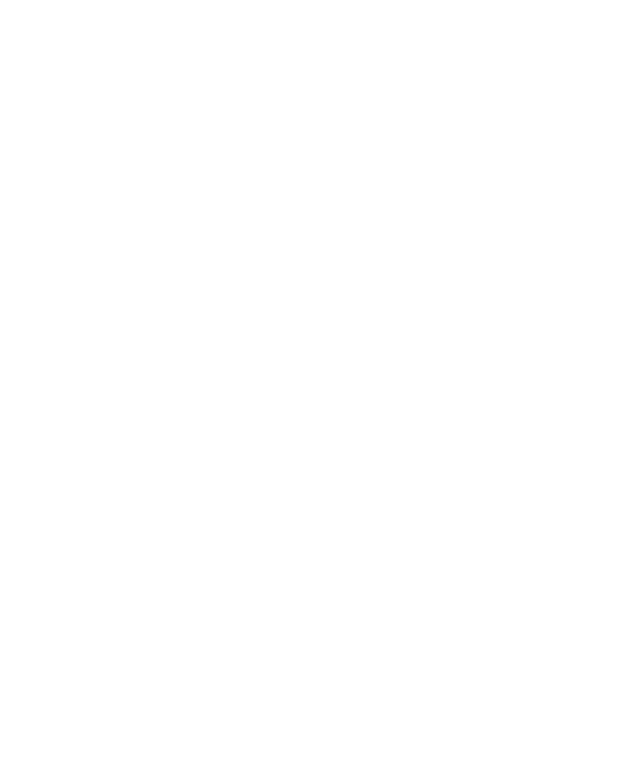
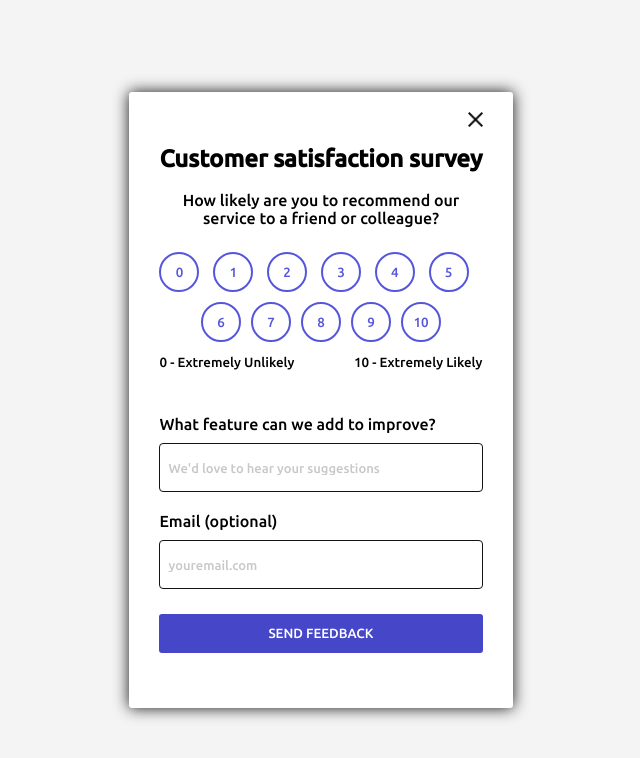
Before and after one commit to MiracleChibuike/Feedback_App, a React (Vite) app: page /Appfeedback in a window 1280 px wide. Before the commit this address had no page. Shown: the top 758 px of the page, without its empty margins (319-959 px from the left). Built offline with nearby package versions, Linux system fonts and the light colour scheme; a web font is replaced by a local one.

Commit message:
Customer Survey(App) form added

```diff
--- a/src/App.jsx
+++ b/src/App.jsx
@@ -4,6 +4,7 @@
 import Login from "./components/Login";
 import SignUp from "./components/SignUp";
 import CustomerFeedback from "./components/feedback-Forms/CustomerFeedback";
+import AppFeedback from "./components/feedback-Forms/AppFeedback";
 
 function App() {
   const [isSignedUp, setIsSignedUp] = useState(false);
@@ -20,6 +21,9 @@
           path="/SignUp"
           element={<SignUp setIsSignedUp={setIsSignedUp} />}
         />
+        <Route path="/Appfeedback" element={<AppFeedback />}>
+          {" "}
+        </Route>
       </Routes>
     </Router>
   );
--- /dev/null
+++ b/src/components/feedback-Forms/AppFeedback.css
@@ -0,0 +1,173 @@
+
+:root{
+  --ash-white: #f4f4f4;
+  --light-blue: rgb(86, 86, 218);
+  --clr-shade-blue: rgb(70, 70, 200);
+  --clr-dark: rgb(0, 0, 0);
+  --clr-dark-gray: rgba(144, 139, 139, 0.268);
+  --clr-white: #fff;
+  --clr-error: #720404;
+}
+
+.App_Container{
+    background: var(--ash-white);
+    display: grid;
+    min-height: 100vh;
+    place-content: center;
+    align-content: center;
+}
+
+.App_Form{
+      border-radius: 3px;
+    box-shadow: 0 0 15px var(--clr-dark-gray);
+    padding: 20px 30px;
+    margin: 10px 20px;
+    background: var(--clr-white);
+}
+.modal{
+    display: none;
+}
+
+.removeMode{
+    width: 35px;
+    height: 35px;
+    border-radius: 50%;
+    border: 2px solid var(--light-blue);
+   padding: 10px;
+}
+.removeMode:hover{
+    border: 2px solid var(--clr-error);
+    cursor: pointer;
+}
+.modal_Display{
+    border-radius: 3px;
+    box-shadow: 0 0 15px var(--clr-dark-gray);
+    padding: 20px 30px;
+    margin: 10px 20px;
+    background: var(--clr-white);
+    position: absolute;
+    bottom: 40%;
+}
+.modalContainer{
+    text-align: center;
+}
+.feedback_success_Msg{
+    margin: 15px 0;
+    line-height: 2;
+}
+.caption{
+    text-align: center;
+}
+.titleHeading{
+    margin: 18px 0;
+}
+.preference{
+    margin: 25px 0;
+    text-align: center;
+}
+.prefernceButtons{
+    display: grid;
+    grid-template-columns: repeat(6, 1fr);
+    /* row-gap: 10px; */
+    text-align: center;
+    /* margin: 25px 0; */
+}
+.prefernceButtons button{
+    width: 40px;
+    height: 40px;
+    border-radius: 50%;
+    border: 2px solid var(--light-blue);
+    background: transparent;
+    color: var(--light-blue);
+    margin-bottom: 10px;
+}
+
+.secondPref button{
+    width: 40px;
+    height: 40px;
+    border-radius: 50%;
+    border: 2px solid var(--light-blue);
+    background: transparent;
+    color: var(--light-blue);
+    margin:  0 5px;
+}
+.toggleButtonsPref{
+    background: var(--clr-shade-blue);
+    color: var(--clr-white);
+    border-radius: 4px;
+}
+
+.likes_Rate{
+    display: flex;
+    justify-content: space-between;
+    margin: 10px 0;
+}
+
+.Comments{
+    margin: 35px 0;
+}
+
+.Comments label{
+    margin: 10px 0;
+}
+.feature_to_Add, .client_email{
+    display: flex;
+    flex-direction: column;
+    margin: 10px 0;
+}
+
+#feature, #Email_client{
+    padding: 15px 8px;
+    background: transparent;
+    border: 1px solid var(--clr-dark-gray);
+    border-radius: 4px;
+    outline: none;
+    font-size: 15px;
+}
+#feature:focus, #Email_client:focus{
+    box-shadow: 0 0 5px var(--clr-shade-blue);
+    border: 1px solid var(--clr-shade-blue);
+}
+
+.App_Feedback_submit{
+    text-align: center;
+}
+
+#submit_formfeedback{
+    background: var(--clr-shade-blue);
+    color: var(--clr-white);
+    border: none;
+    border-radius: 3px;
+    width: 100%;
+    padding: 12px 0;
+    cursor: pointer;
+    margin: 15px 0 0 0;
+}
+
+#submit_formfeedback:hover{
+    transition: .3s ease-in;
+    border-radius: 25px;
+    background: var(--light-blue);
+}
+
+.errorMsg, .response_error_Msg{
+    color: var(--clr-error);
+    display: none;
+}
+
+#successful{
+    width: 50px;
+}
+
+@media (width <= 750px) {
+.modal_Display{
+    bottom: 35%;
+
+
+    /* margin-right: 30px; */
+}
+.modal{
+    position: relative;
+    bottom: 30%;
+}
+}
--- /dev/null
+++ b/src/components/feedback-Forms/AppFeedback.jsx
@@ -0,0 +1,164 @@
+import React, { useEffect } from "react";
+import { useNavigate } from "react-router-dom";
+import { BrowserRouter as Router, Routes, Route } from "react-router-dom";
+import { Link } from "react-router-dom";
+import "../feedback-Forms/AppFeedback.css";
+import CancelIcon from "../feedback-Forms/images/CancelIcon.png";
+import hand_wave from "../feedback-Forms/images/hand_wave.png";
+import Customerbg1 from "../feedback-Forms/images/Customerbg1.jpeg";
+import Customerbg2 from "../feedback-Forms/images/Customerbg2.jpeg";
+import success_Icon from "../feedback-Forms/images/success_Icon.png";
+
+const AppFeedback = () => {
+  const rate = [document.querySelectorAll(".rate")];
+
+  const toggleBtns = (e) => {
+    setTimeout(function () {
+      const button = e.target;
+      rate.forEach((rates) => {
+        button.classlist.add("toggleButtonsPref");
+      });
+    }, 1000);
+  };
+  console.log(rate);
+
+  const remove_Modal_Icon = document.querySelector(".removeMode");
+
+  // Validate App feedback to store responses to the console or alert
+
+  const validate_App = (event, modalToggle) => {
+    event.preventDefault();
+
+    const modalDisplay = document.querySelector(".modal");
+    var featureResponse = document.getElementById("feature");
+    var email = document.getElementById("Email_client");
+    var error_Msg = document.querySelector(".errorMsg");
+    var response_error_Msg = document.querySelector(".response_error_Msg");
+
+    var validateApp_Email = email.value.trim();
+    var App_EmailPattern = /^[^\s@]+@[^\s@]+\.[^\s@]+$/;
+
+    if (!App_EmailPattern.test(validateApp_Email)) {
+      email.style.border = "1px solid var(--clr-error)";
+      error_Msg.style.display = "block";
+    } else if (featureResponse.value.trim() === "") {
+      featureResponse.style.border = "1px solid var(--clr-error)";
+      response_error_Msg.style.display = "block";
+    } else {
+      modalDisplay.style.display = "block";
+      console.log(`User Response: ${featureResponse.value}  \n
+                User Email: ${email.value}`);
+    }
+
+    document.querySelector("form").reset();
+  };
+
+  const modalToggle = () => {
+    const modalStrong = document.getElementById("modal_strong");
+    modalStrong.style.display = "none";
+  };
+
+  return (
+    <div className="App_Container">
+      <div className="App_Form">
+        <div className="cancelDiv">
+          <img src={CancelIcon} id="cancel_icon" alt="" />
+        </div>
+        <div className="caption">
+          <h2 className="titleHeading">Customer satisfaction survey </h2>
+          <p>
+            How likely are you to recommend our <br /> service to a friend or
+            colleague?
+          </p>
+        </div>
+        <div className="preference">
+          <div className="prefernceButtons">
+            <button className="rate">0</button>
+            <button className="rate">1</button>
+            <button className="rate">2</button>
+            <button className="rate">3</button>
+            <button className="rate">4</button>
+            <button className="rate">5</button>
+          </div>
+          <div className="secondPref">
+            <button className="rate">6</button>
+            <button className="rate">7</button>
+            <button className="rate">8</button>
+            <button className="rate">9</button>
+            <button className="rate">10</button>
+          </div>
+          <div className="likes_Rate">
+            <div className="extreme">
+              <small>0 - Extremely Unlikely</small>
+            </div>
+            <div className="LikeMore">
+              {" "}
+              <small>10 - Extremely Likely</small>{" "}
+            </div>
+          </div>
+        </div>
+        {/* Form Container for App Feedback */}
+        <div className="Comments">
+          <form onSubmit={validate_App} autoComplete="on">
+            <div className="feature_to_Add">
+              <label htmlFor="feature">
+                What feature can we add to improve?
+              </label>
+              <input
+                type="text"
+                placeholder="We'd love to hear your suggestions"
+                id="feature"
+              />
+              <small className="response_error_Msg">
+                This field is required
+              </small>
+            </div>
+            <div className="client_email">
+              <label htmlFor="Email_client">Email (optional)</label>
+              <input
+                type="email"
+                placeholder="youremail.com"
+                id="Email_client"
+                autoComplete="email"
+              />
+              <small className="errorMsg">Please enter a valid email</small>
+            </div>
+            <div className="App_Feedback_submit">
+              <button id="submit_formfeedback" type="submit">
+                SEND FEEDBACK
+              </button>
+            </div>
+          </form>
+        </div>
+        {/* MODAL TO SHOW A SUCCESSFUL USER SUBMISSION */}
+        <div className="modal" id="modal_strong">
+          <div className="modal_Display">
+            <div className="modalContainer">
+              <div className="cancelDiv">
+                <img
+                  src={CancelIcon}
+                  // id="cancel_icon"
+                  className="removeMode"
+                  onClick={modalToggle}
+                  alt=""
+                />
+              </div>
+              <p className="feedback_success_Msg">
+                Feedback submitted succesfully <br />
+                <img
+                  src={success_Icon}
+                  alt="successful feedback indicator"
+                  id="successful"
+                />{" "}
+                <br />
+                Thank You
+              </p>
+            </div>
+          </div>
+        </div>
+      </div>
+    </div>
+  );
+};
+
+export default AppFeedback;
--- a/src/components/feedback-Forms/CustomerFeedback.jsx
+++ b/src/components/feedback-Forms/CustomerFeedback.jsx
@@ -1,12 +1,12 @@
 import React from "react";
 import { useNavigate } from "react-router-dom";
 import { BrowserRouter as Router, Routes, Route } from "react-router-dom";
+import { Link } from "react-router-dom";
 import "../feedback-Forms/Customer.css";
-import cancelIcon from '../feedback-Forms/images/cancelIcon.png';
+import CancelIcon from "../feedback-Forms/images/CancelIcon.png";
 import hand_wave from "../feedback-Forms/images/hand_wave.png";
 import Customerbg1 from "../feedback-Forms/images/Customerbg1.jpeg";
-import Customerbg2 from "../feedback-Forms/images/Customerbg2.jpeg"
-
+import Customerbg2 from "../feedback-Forms/images/Customerbg2.jpeg";
 
 // For The Customer Feedback Form
 
@@ -15,11 +15,16 @@
     <div className="Body_Form">
       <div className="formMain">
         <div className="cancelDiv">
-            <img src={cancelIcon} id="cancel_icon" alt="" />
+          <img src={CancelIcon} id="cancel_icon" alt="" />
         </div>
+        {/* Form Representation/Caption */}
+        <h3 className="caption"></h3>
         <div className="formTitleDiv">
           <img src={hand_wave} id="hand_wave" alt="" />
-            <h2 className="FormTitle">Help Us Improve</h2>
+          <h2 className="FormTitle">
+            {" "}
+            <Link to={"/Appfeedback"}> Help Us Improve </Link>
+          </h2>
         </div>
         <hr />
         <div className="form_Details">
```
Also changed, not shown: src/components/feedback-Forms/images/success_Icon.png (added). Lines whose indentation alone changed are shown as unchanged.
